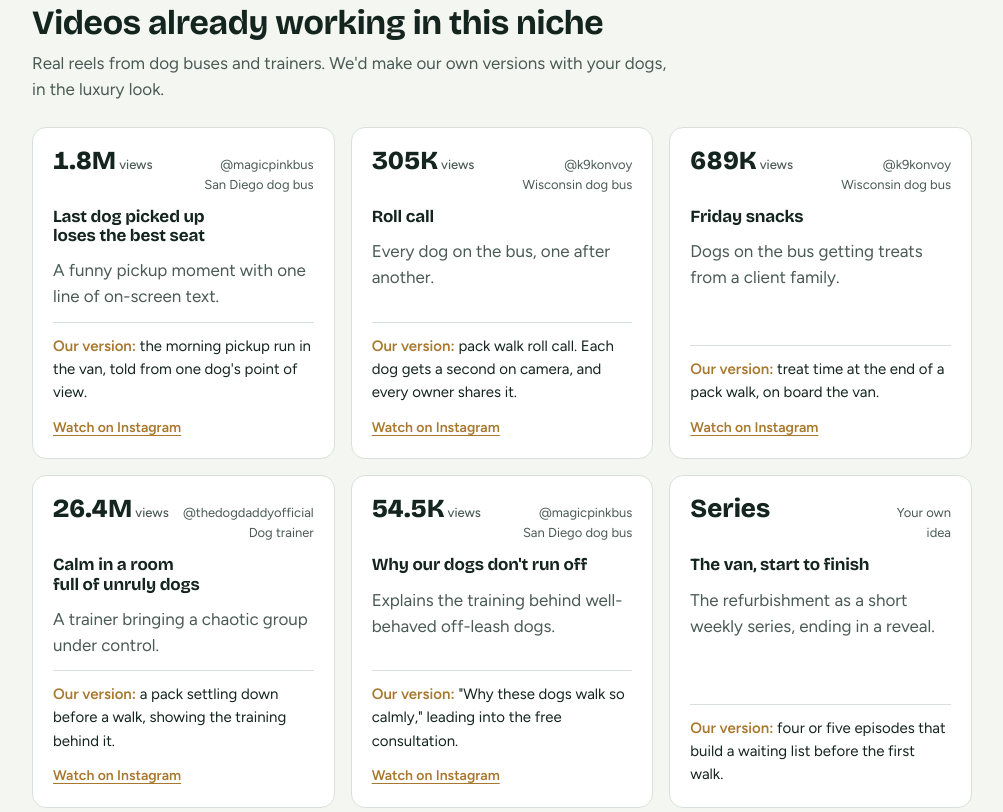
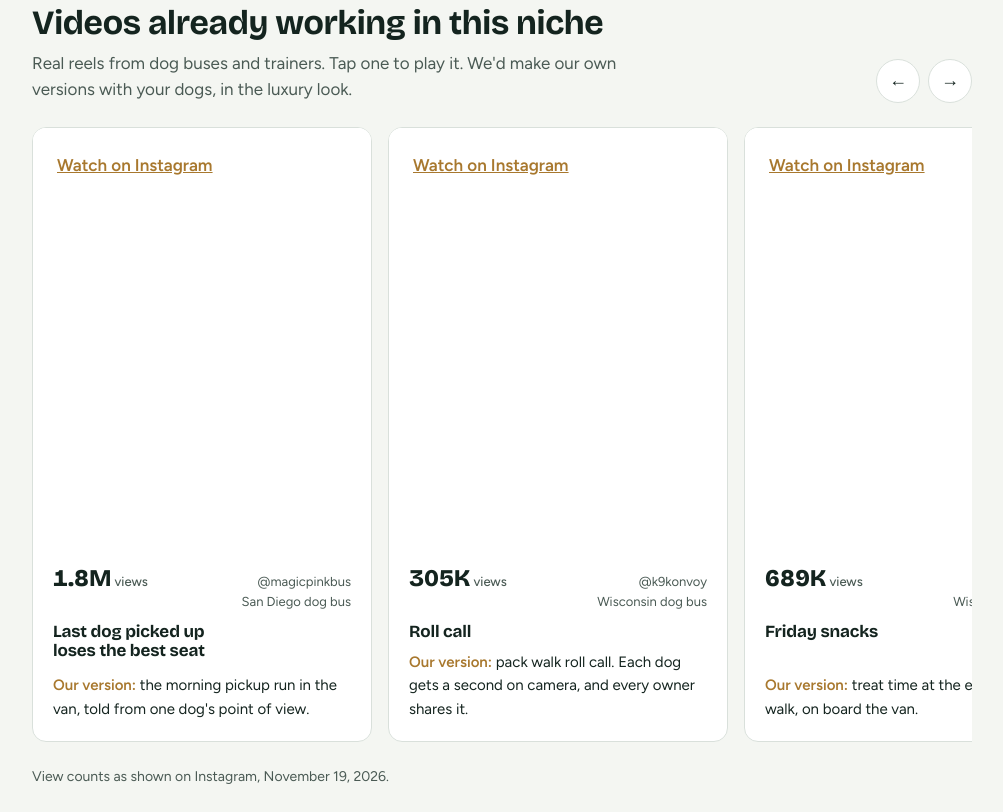
Before and after one commit to nickglenny/nick-glenny-portfolio, a plain HTML site: page dog-training-preview/index.html in a window 1280 px wide. Shown: the part 1399-2211 px from the top of the page, without its empty margins (138-1141 px from the left). Drawn offline with nearby package versions, Linux system fonts and the light colour scheme; a script that the page names is missing.

Commit message:
dog-training-preview: embed the example reels in a scrolling row
Co-Authored-By: Claude Opus 5.5 <noreply@anthropic.com>

```diff
--- a/dog-training-preview/index.html
+++ b/dog-training-preview/index.html
@@ -75,16 +75,27 @@ section { padding-block: 52px; }
 
 /* Rows that swipe on phones */
 .row { display: grid; gap: 16px; }
-.videos { grid-template-columns: repeat(3, minmax(0,1fr)); }
-.video { background: var(--surface); border: 1px solid var(--line); border-radius: var(--r); padding: 20px; display: flex; flex-direction: column; gap: 12px; }
+.videos { display: flex; overflow-x: auto; scroll-snap-type: x mandatory; gap: 16px; padding-bottom: 10px; scroll-behavior: smooth; }
+.video { flex: 0 0 340px; scroll-snap-align: start; background: var(--surface); border: 1px solid var(--line); border-radius: var(--r); overflow: hidden; display: flex; flex-direction: column; }
+.embed { background: #FFF; min-height: 420px; }
+.embed iframe { margin: 0 !important; border-radius: 0 !important; box-shadow: none !important; }
+.embed blockquote a { display: block; padding: 24px; color: var(--brass); font-weight: 600; }
+.video-body { padding: 18px 20px 20px; display: flex; flex-direction: column; gap: 10px; flex: 1; }
 .video .top { display: flex; justify-content: space-between; align-items: baseline; gap: 10px; }
-.views { font-family: var(--display); font-weight: 800; font-size: 26px; font-variant-numeric: tabular-nums; line-height: 1; }
+.views { font-family: var(--display); font-weight: 800; font-size: 24px; font-variant-numeric: tabular-nums; line-height: 1; }
 .views small { font-family: var(--body); font-weight: 500; font-size: 13px; color: var(--muted); margin-left: 3px; }
 .acct { font-size: 13px; color: var(--muted); text-align: right; }
 .video h3 { font-size: 17px; }
-.ours { margin-top: auto; padding-top: 12px; border-top: 1px solid var(--line); font-size: 15px; }
+.ours { margin-top: auto; font-size: 15px; }
 .ours b { color: var(--brass); font-weight: 600; }
-.video a { font-size: 14px; font-weight: 600; color: var(--brass); text-underline-offset: 3px; }
+.series-art { background: var(--green); color: var(--on-green); min-height: 420px; padding: 24px; display: flex; flex-direction: column; justify-content: space-between; }
+.series-art .tag { color: var(--gold); }
+.series-art p { font-family: var(--display); font-weight: 800; font-size: 40px; line-height: 1.05; }
+.head-row { display: flex; justify-content: space-between; align-items: flex-end; gap: 16px; }
+.arrows { display: flex; gap: 8px; margin-bottom: 24px; flex: none; }
+.arrows button { width: 44px; height: 44px; border-radius: 50%; border: 1px solid var(--line); background: var(--surface); color: var(--ink); font-size: 18px; cursor: pointer; }
+.arrows button:hover { border-color: var(--brass); color: var(--brass); }
+.arrows button:focus-visible { outline: 2px solid var(--brass); outline-offset: 2px; }
 .note { margin-top: 14px; font-size: 14px; color: var(--muted); }
 
 /* Rollout */
@@ -141,6 +152,8 @@ footer { padding-block: 0 48px; color: var(--muted); font-size: 13px; }
   .row::-webkit-scrollbar { display: none; }
   .row > * { flex: 0 0 84%; scroll-snap-align: start; }
   .swipe-hint { display: block; font-size: 13px; color: var(--muted); margin-top: 10px; }
+  .row > .video { flex: 0 0 330px; }
+  .arrows { display: none; }
 }
 body{margin:0} img{max-width:100%}
 </style>
@@ -203,48 +216,55 @@ body{margin:0} img{max-width:100%}
 
   <section style="padding-top:0">
     <div class="wrap">
-      <div class="head"><h2>Videos already working in this niche</h2><p class="muted">Real reels from dog buses and trainers. We'd make our own versions with your dogs, in the luxury look.</p></div>
-      <div class="row videos">
+      <div class="head-row"><div class="head"><h2>Videos already working in this niche</h2><p class="muted">Real reels from dog buses and trainers. Tap one to play it. We'd make our own versions with your dogs, in the luxury look.</p></div><div class="arrows"><button type="button" id="prev" aria-label="Previous videos">←</button><button type="button" id="next" aria-label="More videos">→</button></div></div>
+      <div class="row videos" id="videos">
         <div class="video">
+          <div class="embed"><blockquote class="instagram-media" data-instgrm-permalink="https://www.instagram.com/reel/DbWZtCDzCS9/?utm_source=ig_embed" data-instgrm-version="14" style="background:#FFF;border:0;margin:0;padding:0;width:100%;min-width:326px;max-width:540px;"><a href="https://www.instagram.com/reel/DbWZtCDzCS9/" target="_blank" rel="noopener">Watch on Instagram</a></blockquote></div>
+          <div class="video-body">
             <div class="top"><span class="views">1.8M<small>views</small></span><span class="acct">@magicpinkbus<br>San Diego dog bus</span></div>
             <h3>Last dog picked up loses the best seat</h3>
-          <p class="muted">A funny pickup moment with one line of on-screen text.</p>
             <p class="ours"><b>Our version:</b> the morning pickup run in the van, told from one dog's point of view.</p>
-          <a href="https://www.instagram.com/reel/DbWZtCDzCS9/" target="_blank" rel="noopener">Watch on Instagram</a>
+          </div>
         </div>
         <div class="video">
+          <div class="embed"><blockquote class="instagram-media" data-instgrm-permalink="https://www.instagram.com/reel/DfJDZ9rqV-F/?utm_source=ig_embed" data-instgrm-version="14" style="background:#FFF;border:0;margin:0;padding:0;width:100%;min-width:326px;max-width:540px;"><a href="https://www.instagram.com/reel/DfJDZ9rqV-F/" target="_blank" rel="noopener">Watch on Instagram</a></blockquote></div>
+          <div class="video-body">
             <div class="top"><span class="views">305K<small>views</small></span><span class="acct">@k9konvoy<br>Wisconsin dog bus</span></div>
             <h3>Roll call</h3>
-          <p class="muted">Every dog on the bus, one after another.</p>
             <p class="ours"><b>Our version:</b> pack walk roll call. Each dog gets a second on camera, and every owner shares it.</p>
-          <a href="https://www.instagram.com/reel/DfJDZ9rqV-F/" target="_blank" rel="noopener">Watch on Instagram</a>
+          </div>
         </div>
         <div class="video">
+          <div class="embed"><blockquote class="instagram-media" data-instgrm-permalink="https://www.instagram.com/reel/DfIlAQXq2Pw/?utm_source=ig_embed" data-instgrm-version="14" style="background:#FFF;border:0;margin:0;padding:0;width:100%;min-width:326px;max-width:540px;"><a href="https://www.instagram.com/reel/DfIlAQXq2Pw/" target="_blank" rel="noopener">Watch on Instagram</a></blockquote></div>
+          <div class="video-body">
             <div class="top"><span class="views">689K<small>views</small></span><span class="acct">@k9konvoy<br>Wisconsin dog bus</span></div>
             <h3>Friday snacks</h3>
-          <p class="muted">Dogs on the bus getting treats from a client family.</p>
             <p class="ours"><b>Our version:</b> treat time at the end of a pack walk, on board the van.</p>
-          <a href="https://www.instagram.com/reel/DfIlAQXq2Pw/" target="_blank" rel="noopener">Watch on Instagram</a>
+          </div>
         </div>
         <div class="video">
+          <div class="embed"><blockquote class="instagram-media" data-instgrm-permalink="https://www.instagram.com/reel/C82zbdyykaK/?utm_source=ig_embed" data-instgrm-version="14" style="background:#FFF;border:0;margin:0;padding:0;width:100%;min-width:326px;max-width:540px;"><a href="https://www.instagram.com/reel/C82zbdyykaK/" target="_blank" rel="noopener">Watch on Instagram</a></blockquote></div>
+          <div class="video-body">
             <div class="top"><span class="views">26.4M<small>views</small></span><span class="acct">@thedogdaddyofficial<br>Dog trainer</span></div>
             <h3>Calm in a room full of unruly dogs</h3>
-          <p class="muted">A trainer bringing a chaotic group under control.</p>
             <p class="ours"><b>Our version:</b> a pack settling down before a walk, showing the training behind it.</p>
-          <a href="https://www.instagram.com/reel/C82zbdyykaK/" target="_blank" rel="noopener">Watch on Instagram</a>
+          </div>
         </div>
         <div class="video">
+          <div class="embed"><blockquote class="instagram-media" data-instgrm-permalink="https://www.instagram.com/reel/Dd9r17-Tkoh/?utm_source=ig_embed" data-instgrm-version="14" style="background:#FFF;border:0;margin:0;padding:0;width:100%;min-width:326px;max-width:540px;"><a href="https://www.instagram.com/reel/Dd9r17-Tkoh/" target="_blank" rel="noopener">Watch on Instagram</a></blockquote></div>
+          <div class="video-body">
             <div class="top"><span class="views">54.5K<small>views</small></span><span class="acct">@magicpinkbus<br>San Diego dog bus</span></div>
             <h3>Why our dogs don't run off</h3>
-          <p class="muted">Explains the training behind well-behaved off-leash dogs.</p>
             <p class="ours"><b>Our version:</b> "Why these dogs walk so calmly," leading into the free consultation.</p>
-          <a href="https://www.instagram.com/reel/Dd9r17-Tkoh/" target="_blank" rel="noopener">Watch on Instagram</a>
           </div>
-        <div class="video">
-          <div class="top"><span class="views">Series</span><span class="acct">Your own<br>idea</span></div>
-          <h3>The van, start to finish</h3>
-          <p class="muted">The refurbishment as a short weekly series, ending in a reveal.</p>
-          <p class="ours"><b>Our version:</b> four or five episodes that build a waiting list before the first walk.</p>
+        </div>
+        <div class="video series">
+          <div class="series-art"><span class="tag">Your own idea</span><p>The van,<br>start to finish</p></div>
+          <div class="video-body">
+            <div class="top"><span class="views">Series</span><span class="acct">4 to 5 episodes</span></div>
+            <h3>The refurbishment as a weekly series</h3>
+            <p class="ours"><b>Our version:</b> before, progress and the reveal, building a waiting list before the first walk.</p>
+          </div>
         </div>
       </div>
       <p class="swipe-hint">Swipe for more →</p>
@@ -329,4 +349,14 @@ body{margin:0} img{max-width:100%}
 <footer>
   <div class="wrap">Prepared by Nick Glenny · Content &amp; social media · Orange County</div>
 </footer>
+
+<script>
+(function () {
+  var row = document.getElementById('videos');
+  function step(dir) { var c = row.querySelector('.video'); row.scrollBy({ left: dir * (c ? c.offsetWidth + 16 : 340), behavior: 'smooth' }); }
+  document.getElementById('prev').addEventListener('click', function () { step(-1); });
+  document.getElementById('next').addEventListener('click', function () { step(1); });
+})();
+</script>
+<script async src="https://www.instagram.com/embed.js"></script>
 </body></html>
```
Lines whose indentation alone changed are shown as unchanged.
